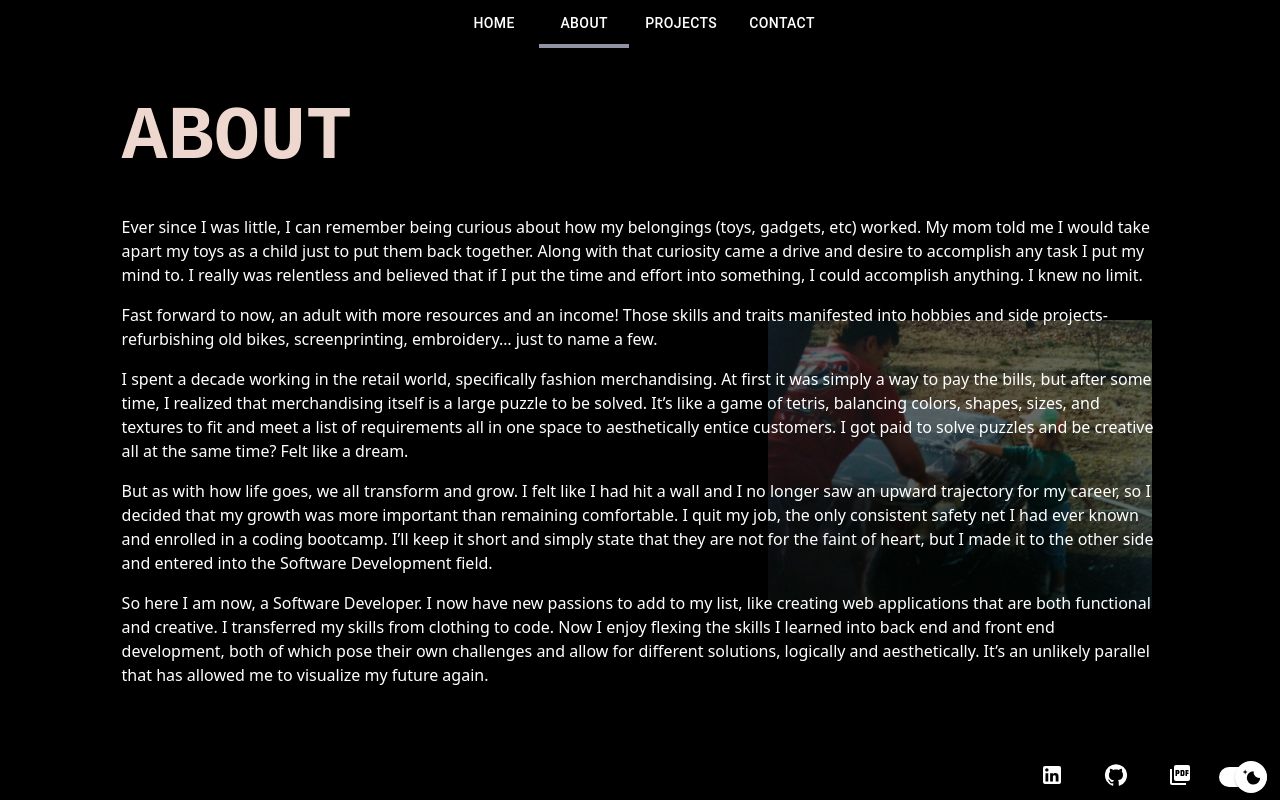
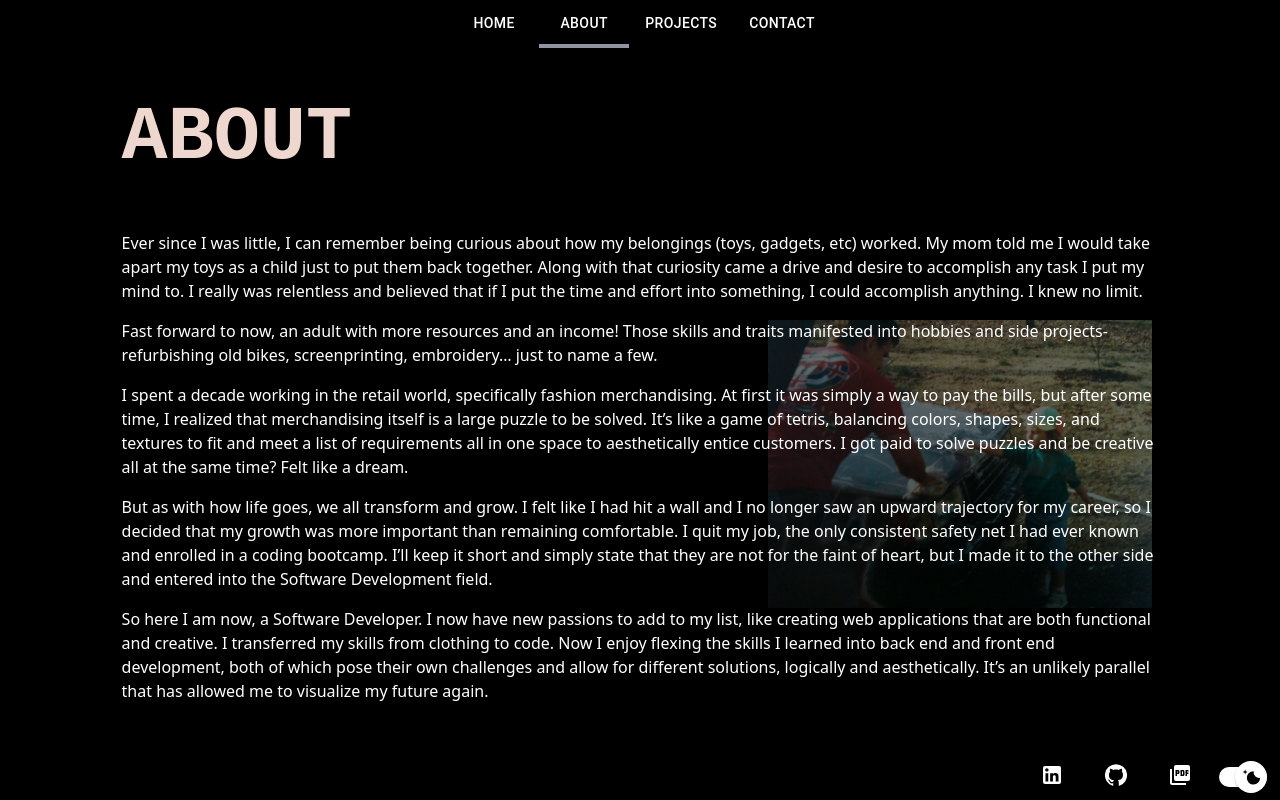
Before and after one commit to laurenmilesdev/portfolio, a Next.js app: page / in a window 1280 px wide. Both pictures are taken after a click on the tab "ABOUT". Built offline with nearby package versions, Linux system fonts and the light colour scheme; a web font is replaced by a local one.

Commit message:
More padding

```diff
--- a/src/components/layout/Layout.tsx
+++ b/src/components/layout/Layout.tsx
@@ -11,7 +11,7 @@ export default function Layout({ component, title }: Props): JSX.Element {
     <Fade in={true}>
       <div className={styles.container}>
         {title && (
-          <div className="col-md-12" id="title">
+          <div className="col-md-12 pb-3" id="title">
             <h1>{title.toUpperCase()}</h1>
           </div>
         )}
```
